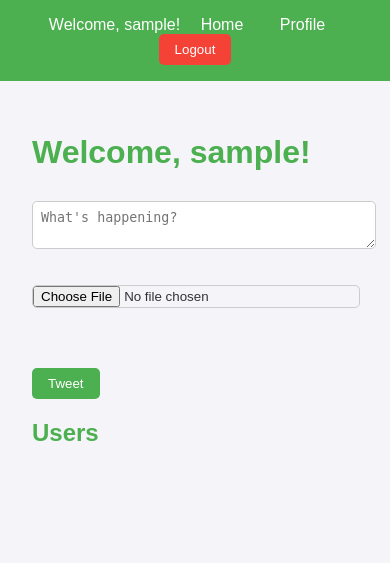
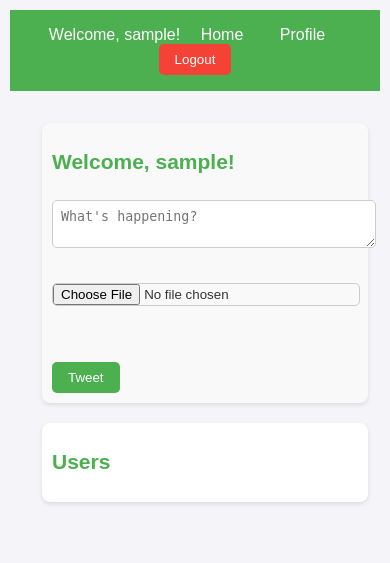
Before and after one commit to tigerhostsolutions/CIS2454-PHP-SOCIAL-TWEET, a PHP site: page / in a window 390 px wide. Shown: the top 563 px of the page. Run offline with PHP 8.4, Linux system fonts and the light colour scheme; the visitor is signed in with stand-in values (Sample User, id 1); data that the repository does not hold is empty.

Commit message:
updated: tweet layout

```diff
--- a/includes/css/styles.css
+++ b/includes/css/styles.css
@@ -113,3 +113,68 @@ img {
 .profile-header p {
     margin: 5px 0;
 }
+
+/* New Styles for Tweets and User Layout */
+
+/* Layout for tweets and user info container */
+.tweets-layout {
+    display: flex;
+    flex-wrap: nowrap; /* Prevent wrapping */
+    justify-content: space-between;
+    gap: 20px; /* Space between tweets and user info sections */
+}
+
+/* Tweets Section */
+.tweets {
+    flex: 2; /* Occupy 2 parts out of a total of 3 */
+    background-color: #f9f9f9;
+    padding: 1.5rem;
+    border-radius: 8px;
+    box-shadow: 0 2px 4px rgba(0, 0, 0, 0.1);
+}
+
+/* User Info Section */
+.users {
+    flex: 1; /* Occupy 1 part out of a total of 3 */
+    background-color: #fff;
+    padding: 1.5rem;
+    border-radius: 8px;
+    box-shadow: 0 2px 4px rgba(0, 0, 0, 0.1);
+}
+
+.users ul li {
+    padding: 10px;
+    margin-bottom: 10px;
+    background-color: #f9f9f9;
+    border: 1px solid #ddd;
+    border-radius: 4px;
+    text-align: center;
+}
+
+/* Responsive Styles */
+@media screen and (max-width: 768px) {
+    .tweets-layout {
+        display: block; /* Stack sections when screen width is small */
+    }
+
+    .tweets, .users {
+        width: 100%; /* Occupy full width */
+        margin-bottom: 20px; /* Add spacing between sections */
+    }
+}
+
+@media screen and (max-width: 480px) {
+    body {
+        padding: 10px;
+    }
+
+    .tweets, .users {
+        padding: 10px;
+        font-size: 14px; /* Reduce font size for small screens */
+    }
+
+    .users ul li {
+        font-size: 12px;
+        padding: 8px;
+    }
+}
--- a/views/tweets.php
+++ b/views/tweets.php
@@ -12,10 +12,12 @@
     include_once $baseDir . 'models/Database.php'; // Include the Database class if required
     include $baseDir . 'views/header.php'; // Include the header file
 ?>
-<main >
-    <h1 >Welcome, <?php
-            echo htmlspecialchars($username); ?>!</h1 >
-    <ul >
+<main>
+    <div class="tweets-layout">
+        <!-- Tweets Section -->
+        <section class="tweets">
+            <h1>Welcome, <?php echo htmlspecialchars($username); ?>!</h1>
+            <ul>
                 <?php
                     $tweets = Tweet::getAll($_SESSION['user_id']);
                     foreach ($tweets as $tweet) {
@@ -39,20 +41,23 @@
                         echo "</li>";
                     }
                 ?>
-    </ul >
-    <form method = "POST" action = "index.php" enctype = "multipart/form-data" >
-        <label >
-            <textarea name = "content" placeholder = "What's happening?" required ></textarea >
-        </label >
-        <label >
-            <input type = "file" name = "image" accept = "image/*" >
-        </label >
-        <br ><br >
-        <button type = "submit" >Tweet</button >
-    </form >
+            </ul>
+            <form method="POST" action="index.php" enctype="multipart/form-data">
+                <label>
+                    <textarea name="content" placeholder="What's happening?" required></textarea>
+                </label>
+                <label>
+                    <input type="file" name="image" accept="image/*">
+                </label>
+                <br><br>
+                <button type="submit">Tweet</button>
+            </form>
+        </section>
 
-    <h2 >Users</h2 >
-    <ul >
+        <!-- User Info Section -->
+        <aside class="users">
+            <h2>Users</h2>
+            <ul>
                 <?php
                     $users = User::getAllExcept($_SESSION['user_id']);
                     foreach ($users as $user) {
@@ -73,10 +78,12 @@
                         echo "</li>";
                     }
                 ?>
-    </ul >
-</main >
-<script >
-  //  scripts for likes and tweets
+            </ul>
+        </aside>
+    </div>
+</main>
+<script>
+  // Scripts for likes and tweets
   function showLikes(tweetId) {
     fetch(`index.php?tweet_id=${tweetId}`)
     .then(response => response.json())
@@ -100,15 +107,10 @@
       tweetsList.innerHTML = '';
       tweets.forEach(tweet => {
         const li = document.createElement('li');
-          li.textContent = `${tweet.content} - ${tweet.created_at}`;
+        li.textContent = tweet.content;
         tweetsList.appendChild(li);
       });
       tweetsList.style.display = 'block';
     });
   }
-
-</script >
-<?php
-    $baseDir = __DIR__ . '/../'; // Base directory of the project
-    include $baseDir . 'views/footer.php'; // Include the header file
-?>
+</script>
```
Lines whose indentation alone changed are shown as unchanged.
